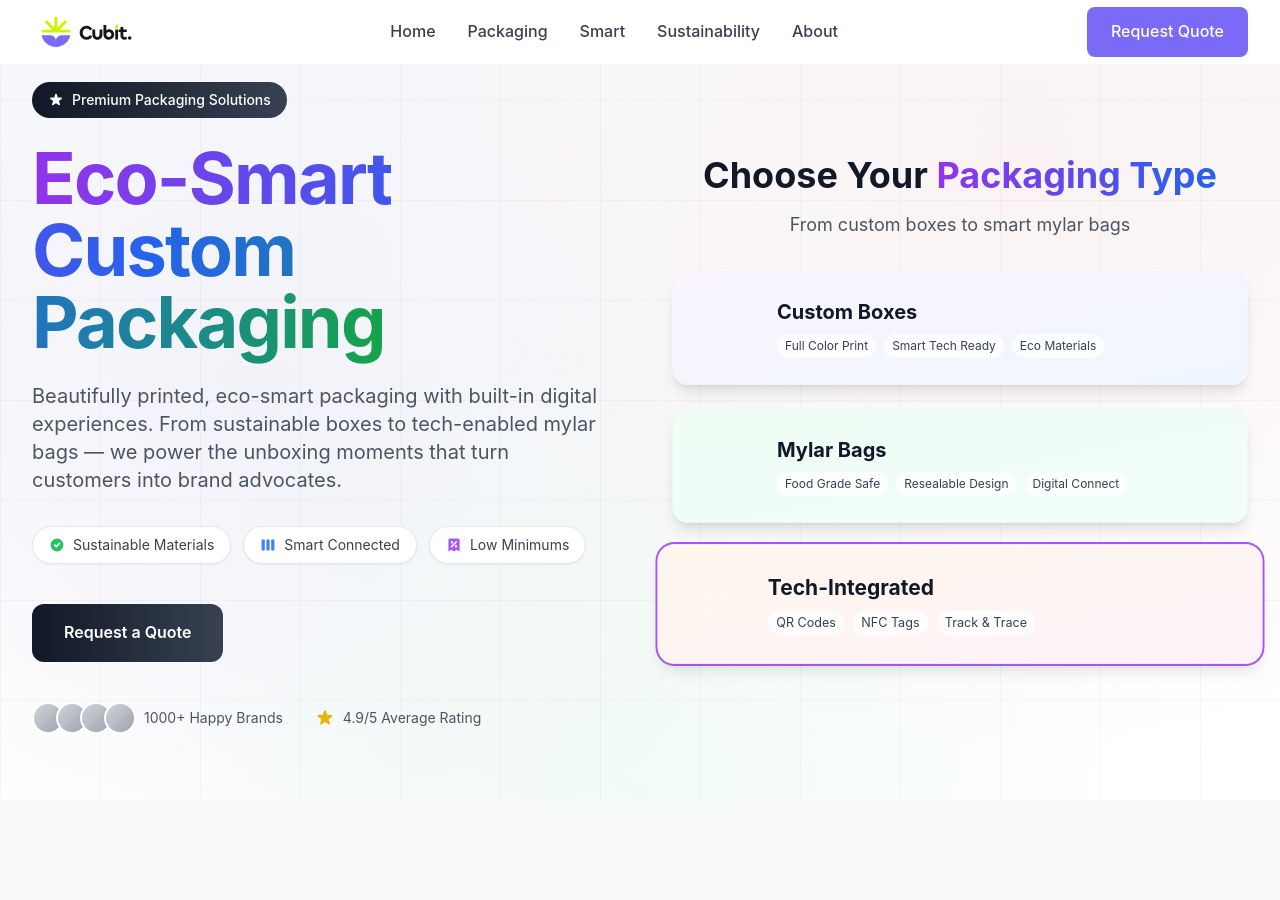
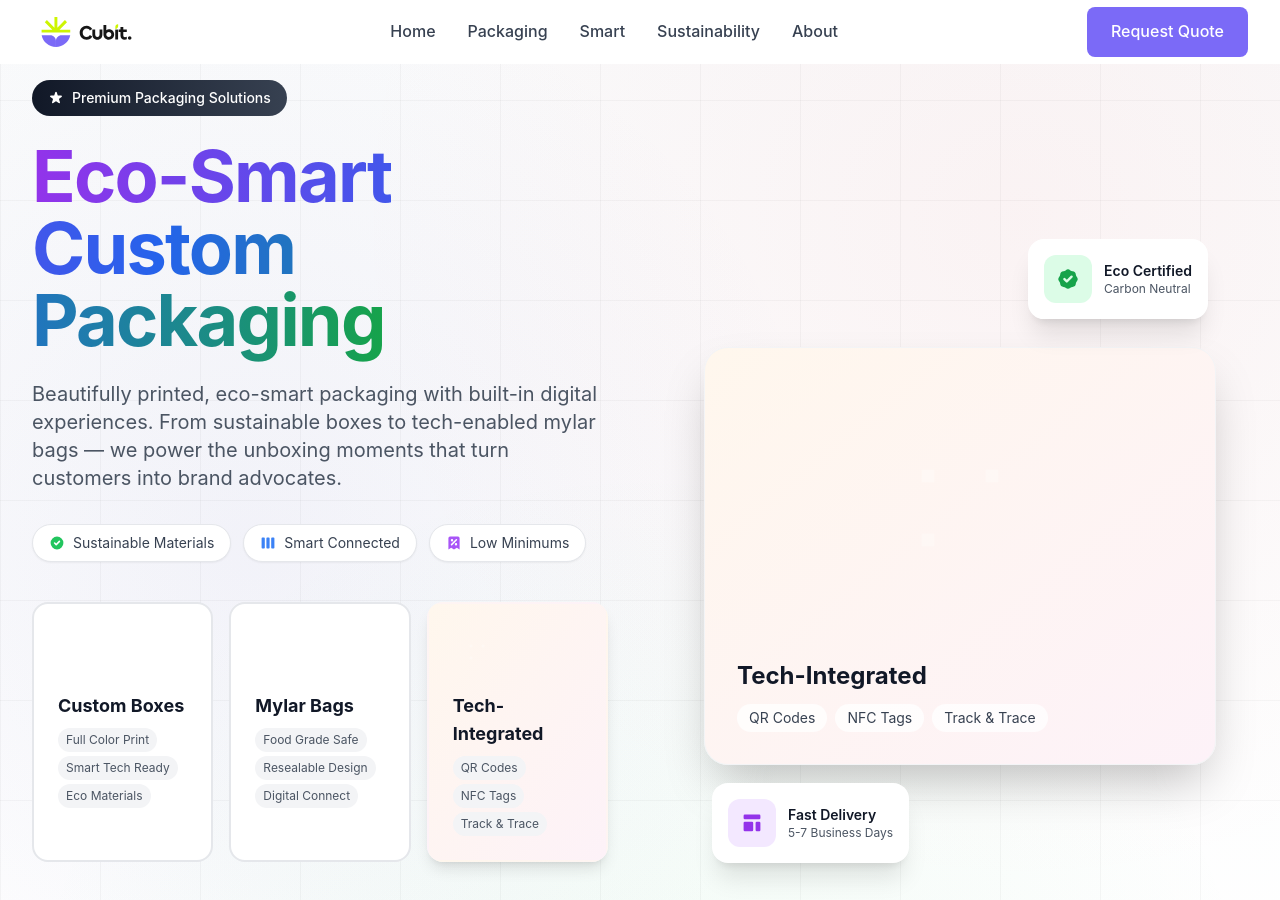
Before and after one commit to Cubitpackaging/cubitlanding, a Next.js app: page / in a window 1280 px wide. Shown: the top 900 px of the page. Built offline with nearby package versions, Linux system fonts and the light colour scheme.

Commit message:
Restructure Hero section: move packaging options to left, remove See Our Work button

```diff
--- a/components/Hero.js
+++ b/components/Hero.js
@@ -8,6 +8,13 @@ const Hero = () => {
 
   const scrollToQuote = () => {
     const element = document.querySelector('#quote')
+    if (element) {
+      element.scrollIntoView({ behavior: 'smooth' })
+    }
+  }
+
+  const scrollToWork = () => {
+    const element = document.querySelector('#packaging')
     if (element) {
       element.scrollIntoView({ behavior: 'smooth' })
     }
@@ -133,8 +140,35 @@ const Hero = () => {
               </span>
             </div>
 
-            {/* Single CTA Button */}
-            <div className="flex flex-col sm:flex-row gap-4 justify-center lg:justify-start mb-10">
+            {/* Packaging Options */}
+            <div className="grid grid-cols-1 md:grid-cols-3 gap-4 mb-10">
+              {packageShowcase.map((pkg, index) => (
+                <div
+                  key={index}
+                  onClick={() => setActivePackage(index)}
+                  className={`cursor-pointer p-6 rounded-2xl border-2 transition-all duration-300 ${
+                    index === activePackage
+                      ? `border-transparent bg-gradient-to-br ${pkg.bgColor} shadow-lg`
+                      : 'border-gray-200 bg-white hover:border-gray-300 hover:shadow-md'
+                  }`}
+                >
+                  <div className={`w-12 h-12 mb-4 text-transparent bg-gradient-to-br ${pkg.color} bg-clip-text`}>
+                    {pkg.icon}
+                  </div>
+                  <h3 className="text-lg font-bold text-gray-900 mb-2">{pkg.type}</h3>
+                  <div className="flex flex-wrap gap-1">
+                    {pkg.features.map((feature, idx) => (
+                      <span key={idx} className="px-2 py-1 bg-gray-100 text-gray-600 rounded-full text-xs">
+                        {feature}
+                      </span>
+                    ))}
+                  </div>
+                </div>
+              ))}
+            </div>
+
+            {/* CTA Buttons */}
+            <div className="flex flex-col sm:flex-row gap-4 justify-center lg:justify-start">
               <button
                 onClick={scrollToQuote}
                 className="group relative px-8 py-4 bg-gradient-to-r from-gray-900 to-gray-700 text-white font-semibold rounded-xl overflow-hidden transition-all duration-300 hover:shadow-xl"
@@ -145,7 +179,7 @@ const Hero = () => {
             </div>
 
             {/* Trust Indicators */}
-            <div className="flex flex-wrap items-center gap-8 justify-center lg:justify-start">
+            <div className="mt-10 flex flex-wrap items-center gap-8 justify-center lg:justify-start">
               <div className="flex items-center gap-2">
                 <div className="flex -space-x-2">
                   {[...Array(4)].map((_, i) => (
@@ -163,39 +197,22 @@ const Hero = () => {
             </div>
           </div>
 
-          {/* Right Side - Package Showcase */}
-          <div className="relative">
-            <div className="text-center mb-8">
-              <h2 className="text-3xl md:text-4xl font-bold text-gray-900 mb-4">
-                Choose Your <span className="bg-gradient-to-r from-purple-600 to-blue-600 bg-clip-text text-transparent">Packaging Type</span>
-              </h2>
-              <p className="text-lg text-gray-600">
-                From custom boxes to smart mylar bags
-              </p>
-            </div>
-
-            {/* Package Showcase Grid */}
-            <div className="grid grid-cols-1 gap-6">
-              {packageShowcase.map((pkg, index) => (
-                <div
-                  key={index}
-                  className={`relative bg-gradient-to-br ${pkg.bgColor} rounded-2xl p-6 shadow-lg border border-gray-100 hover:shadow-xl transition-all duration-300 cursor-pointer ${
-                    index === activePackage ? 'ring-2 ring-purple-500 scale-105' : 'hover:scale-102'
-                  }`}
-                  onClick={() => setActivePackage(index)}
-                >
-                  <div className="flex items-center gap-4">
+          {/* Right Visual - Simplified */}
+          <div className="relative h-[600px] lg:h-[700px]">
+            {/* Main Visual Container */}
+            <div className="absolute inset-0 flex items-center justify-center">
+              <div className="relative w-full max-w-lg">
+                <div className={`relative bg-gradient-to-br ${packageShowcase[activePackage].bgColor} rounded-3xl p-8 shadow-2xl border border-gray-100`}>
                   {/* Package Visual */}
-                    <div className={`w-16 h-16 text-transparent bg-gradient-to-br ${pkg.color} bg-clip-text flex-shrink-0`}>
-                      {pkg.icon}
+                  <div className={`h-64 mb-6 text-transparent bg-gradient-to-br ${packageShowcase[activePackage].color} bg-clip-text`}>
+                    {packageShowcase[activePackage].icon}
                   </div>
 
                   {/* Package Info */}
-                    <div className="flex-1">
-                      <h3 className="text-xl font-bold text-gray-900 mb-2">{pkg.type}</h3>
+                  <h3 className="text-2xl font-bold text-gray-900 mb-3">{packageShowcase[activePackage].type}</h3>
                   <div className="flex flex-wrap gap-2">
-                        {pkg.features.map((feature, idx) => (
-                          <span key={idx} className="px-2 py-1 bg-white/80 text-gray-700 rounded-full text-xs">
+                    {packageShowcase[activePackage].features.map((feature, idx) => (
+                      <span key={idx} className="px-3 py-1 bg-white/80 text-gray-700 rounded-full text-sm">
                         {feature}
                       </span>
                     ))}
@@ -203,11 +220,60 @@ const Hero = () => {
                 </div>
               </div>
             </div>
-              ))}
+
+            {/* Floating Elements */}
+            <div className="absolute top-10 right-10 bg-white rounded-2xl shadow-xl p-4 animate-float">
+              <div className="flex items-center gap-3">
+                <div className="w-12 h-12 bg-green-100 rounded-xl flex items-center justify-center">
+                  <svg className="w-6 h-6 text-green-600" fill="currentColor" viewBox="0 0 20 20">
+                    <path fillRule="evenodd" d="M6.267 3.455a3.066 3.066 0 001.745-.723 3.066 3.066 0 013.976 0 3.066 3.066 0 001.745.723 3.066 3.066 0 012.812 2.812c.051.643.304 1.254.723 1.745a3.066 3.066 0 010 3.976 3.066 3.066 0 00-.723 1.745 3.066 3.066 0 01-2.812 2.812 3.066 3.066 0 00-1.745.723 3.066 3.066 0 01-3.976 0 3.066 3.066 0 00-1.745-.723 3.066 3.066 0 01-2.812-2.812 3.066 3.066 0 00-.723-1.745 3.066 3.066 0 010-3.976 3.066 3.066 0 00.723-1.745 3.066 3.066 0 012.812-2.812zm7.44 5.252a1 1 0 00-1.414-1.414L9 10.586 7.707 9.293a1 1 0 00-1.414 1.414l2 2a1 1 0 001.414 0l4-4z" clipRule="evenodd"/>
+                  </svg>
+                </div>
+                <div>
+                  <div className="text-sm font-semibold text-gray-900">Eco Certified</div>
+                  <div className="text-xs text-gray-600">Carbon Neutral</div>
+                </div>
+              </div>
+            </div>
+
+            <div className="absolute bottom-10 left-10 bg-white rounded-2xl shadow-xl p-4 animate-float-delayed">
+              <div className="flex items-center gap-3">
+                <div className="w-12 h-12 bg-purple-100 rounded-xl flex items-center justify-center">
+                  <svg className="w-6 h-6 text-purple-600" fill="currentColor" viewBox="0 0 20 20">
+                    <path d="M3 4a1 1 0 011-1h12a1 1 0 011 1v2a1 1 0 01-1 1H4a1 1 0 01-1-1V4zM3 10a1 1 0 011-1h6a1 1 0 011 1v6a1 1 0 01-1 1H4a1 1 0 01-1-1v-6zM14 9a1 1 0 00-1 1v6a1 1 0 001 1h2a1 1 0 001-1v-6a1 1 0 00-1-1h-2z"/>
+                  </svg>
+                </div>
+                <div>
+                  <div className="text-sm font-semibold text-gray-900">Fast Delivery</div>
+                  <div className="text-xs text-gray-600">5-7 Business Days</div>
                 </div>
               </div>
             </div>
           </div>
+        </div>
+      </div>
+
+      {/* Add CSS for animations */}
+      <style jsx>{`
+        @keyframes float {
+          0%, 100% { transform: translateY(0px); }
+          50% { transform: translateY(-10px); }
+        }
+
+        @keyframes float-delayed {
+          0%, 100% { transform: translateY(0px); }
+          50% { transform: translateY(-10px); }
+        }
+
+        .animate-float {
+          animation: float 3s ease-in-out infinite;
+        }
+
+        .animate-float-delayed {
+          animation: float-delayed 3s ease-in-out infinite;
+          animation-delay: 1.5s;
+        }
+      `}</style>
     </section>
   )
 }
```
Lines whose indentation alone changed are shown as unchanged.
